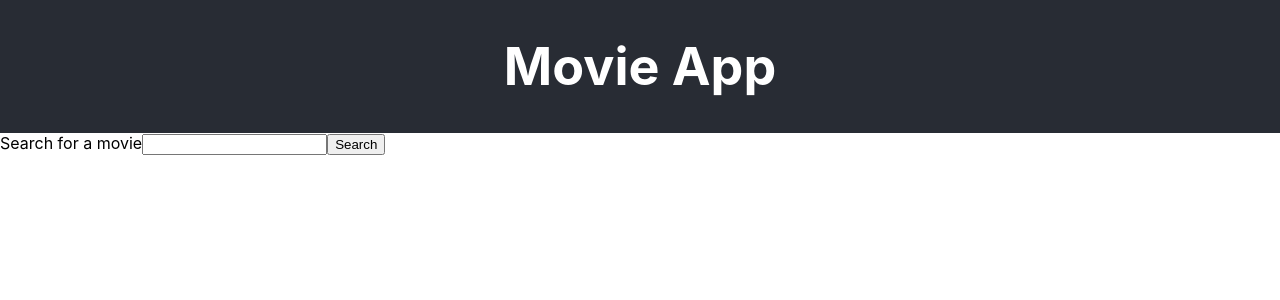
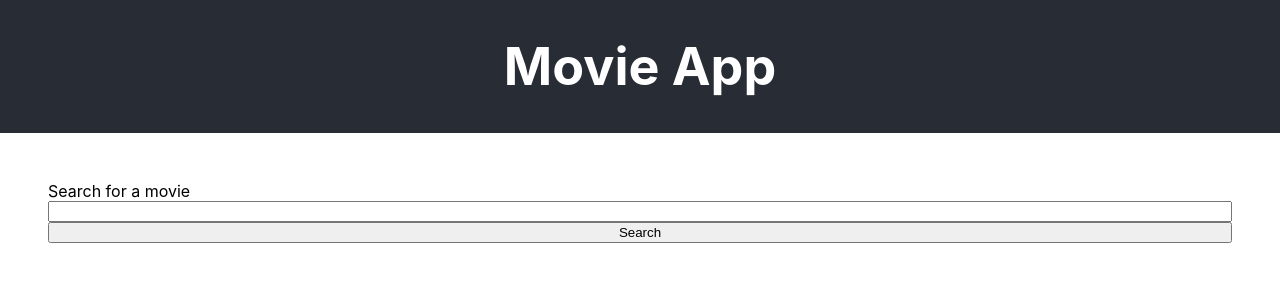
Before and after one commit to ozzell/movie-app-frontend, a React (Create React App) app: page / in a window 1280 px wide. Shown: the top 300 px of the page. Built offline with nearby package versions, Linux system fonts and the light colour scheme.

Commit message:
Improve styles

```diff
--- a/src/App.scss
+++ b/src/App.scss
@@ -1,9 +1,14 @@
+main {
+  padding: 3rem;
+
+  @media only screen and (max-width: 600px) {
+    padding: 2rem;
+  }
+}
+
 ul {
   list-style: none;
   padding: 0;
-}
-
-.movie-app {
 }
 
 .header {
@@ -16,8 +21,33 @@ ul {
   color: white;
 }
 
+.search-form {
+  display: flex;
+  flex-direction: column;
+}
+
 .movie-info-container {
   display: flex;
   flex-direction: column;
-  padding: 2rem;
 }
+
+.search-results {
+  display: flex;
+  flex-direction: column;
+  flex-wrap: wrap;
+  a {
+    display: flex;
+    flex-direction: column;
+    width: 18rem;
+  }
+
+  li {
+    margin: 0 2rem 2rem 0;
+  }
+
+  @media only screen and (max-width: 600px) {
+    a {
+      max-width: 100%;
+    }
+  }
+}
--- a/src/components/SearchResults.jsx
+++ b/src/components/SearchResults.jsx
@@ -2,12 +2,14 @@ import {Link} from 'react-router-dom'
 
 const SearchResults = ({searchResult}) => {
   return (
-    <ul>
+    <ul className="search-results">
         {searchResult
           ? searchResult.map(item => (
             <li key={item.imdbID}>
-              <img src={item.Poster} alt={`A poster for ${item.Title}`} />
-              <Link to={`/movie/${item.imdbID}`}>{item.Title}</Link>
+              <Link to={`/movie/${item.imdbID}`}>
+                <img src={item.Poster} alt={`A poster for ${item.Title}`} />
+                {item.Title}
+              </Link>
             </li>
           ))
           : <span>No movies found</span>
--- a/src/containers/MovieSearchContainer.jsx
+++ b/src/containers/MovieSearchContainer.jsx
@@ -31,7 +31,7 @@ const handleOnInput = event => {
 }
 
   return (
-    <>
+    <div className="movie-search-container">
       <SearchForm
         handleSearchButtonClicked={handleSearchButtonClicked}
         handleOnInput={handleOnInput}
@@ -41,7 +41,7 @@ const handleOnInput = event => {
         ? <div>Loading</div>
         : <SearchResults searchResult={searchResult} />
 }
-    </>
+    </div>
   )
 }
 
```
